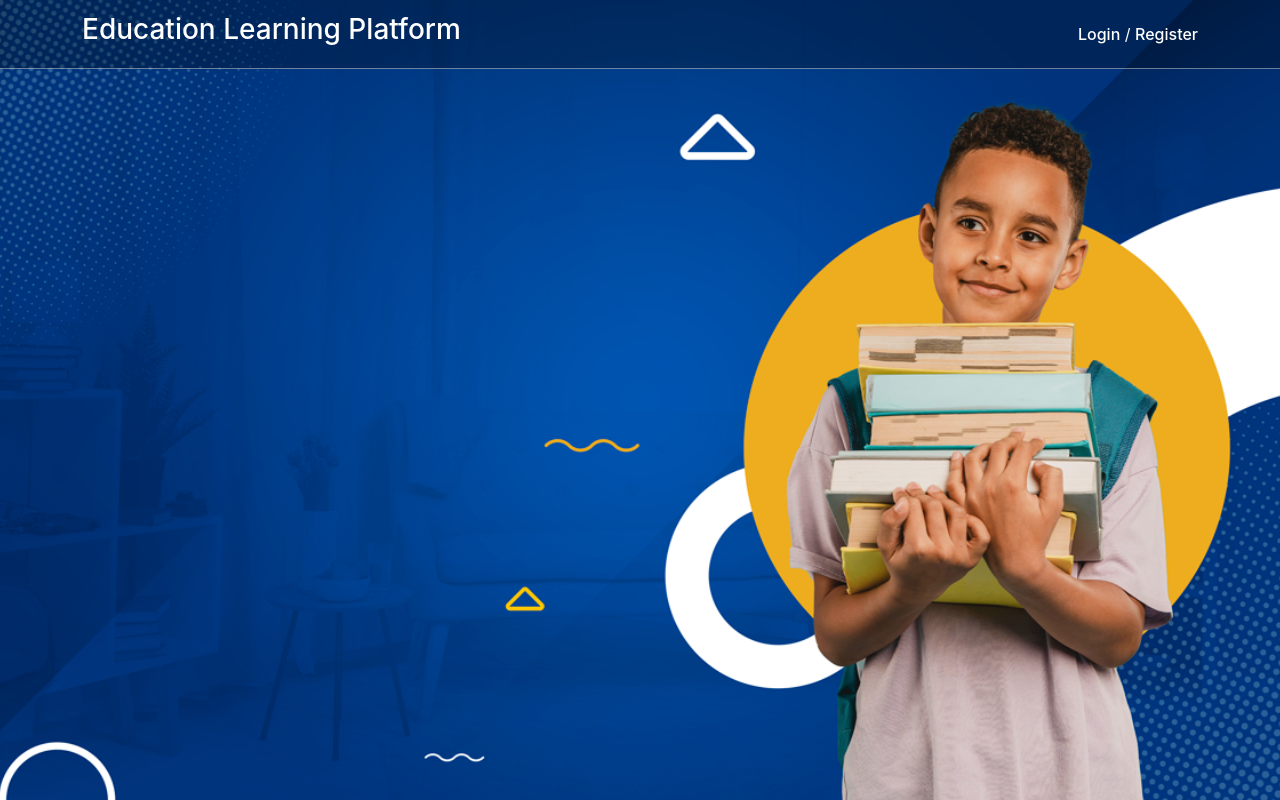
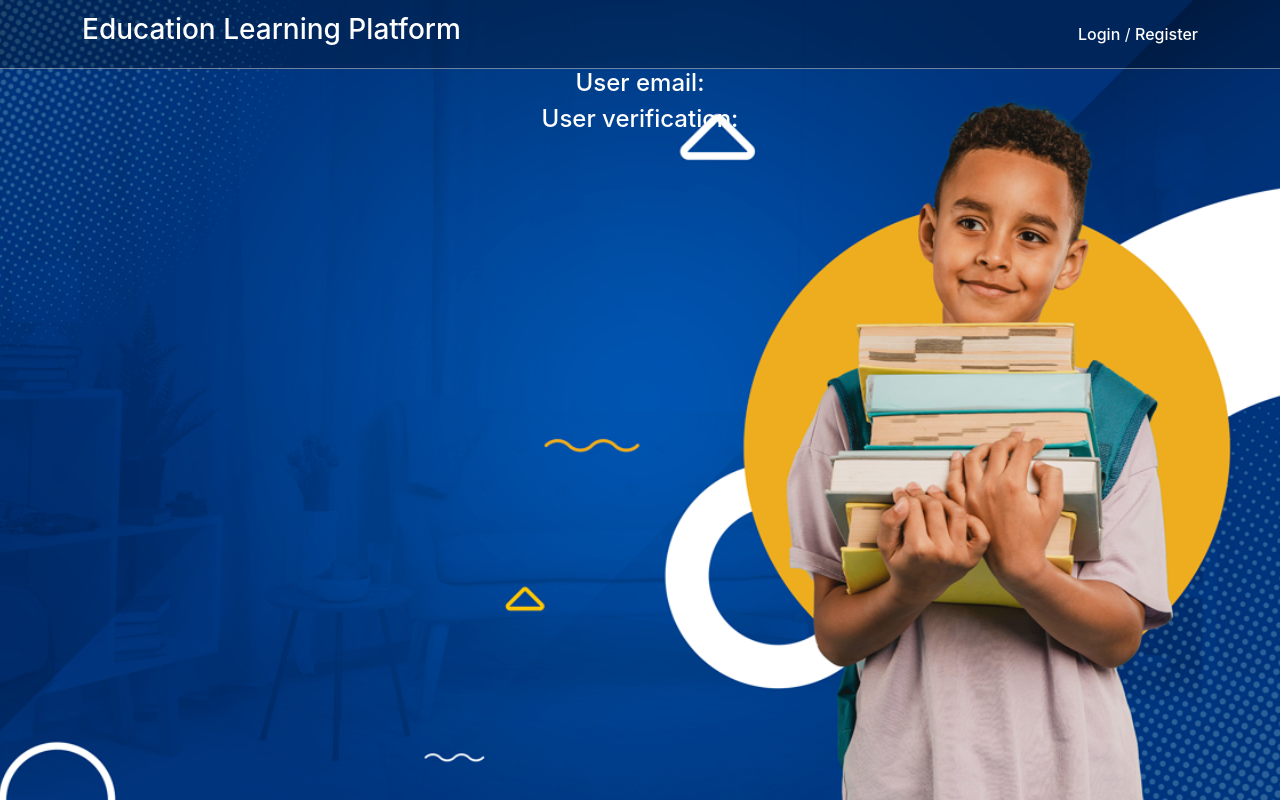
Before and after one commit to sabbir1054/elp-frontend, a React (Create React App) app: page / in a window 1280 px wide. Built offline with nearby package versions, Linux system fonts and the light colour scheme; no server answers.

Commit message:
user name

```diff
--- a/src/Components/NavBarHome/NavbarHome.jsx
+++ b/src/Components/NavBarHome/NavbarHome.jsx
@@ -1,8 +1,14 @@
 import React from 'react';
-import { Container, Navbar } from 'react-bootstrap';
+import { signOut } from "firebase/auth";
+import { Container, Nav, Navbar } from 'react-bootstrap';
+import { useAuthState } from 'react-firebase-hooks/auth';
 import { Link } from 'react-router-dom';
+import auth from '../../Firebase/Firebase.init';
 import style from './NavBarHome.module.css'
+import Out from '../Out';
 const NavbarHome = () => {
+  const [user, loading, error] = useAuthState(auth);
+
   return (
     <>
       <Navbar className={style.navBar_bg}>
@@ -13,6 +19,11 @@ const NavbarHome = () => {
           </Navbar.Brand>
           <Navbar.Toggle />
           <Navbar.Collapse className="justify-content-end ">
+            {user ? (
+              <Navbar.Text>
+               <Out></Out>
+              </Navbar.Text>
+            ) : (
               <Navbar.Text>
                 <Link
                   to="/login"
@@ -28,6 +39,7 @@ const NavbarHome = () => {
                   <h6 className="d-inline">Register</h6>
                 </Link>
               </Navbar.Text>
+            )}
           </Navbar.Collapse>
         </Container>
         <div className="text-white">
--- /dev/null
+++ b/src/Components/Out.js
@@ -0,0 +1,29 @@
+import { signOut } from 'firebase/auth';
+import React from 'react';
+import { Link } from 'react-router-dom';
+import auth from '../Firebase/Firebase.init';
+import style from "./NavBarHome/NavBarHome.module.css"
+const Out = () => {
+     const handleSignOut = () => {
+       signOut(auth)
+         .then(() => {
+           // Sign-out successful.
+         })
+         .catch((error) => {
+           // An error happened.
+         });
+     };
+    return (
+      <>
+        <Link to="/home" onClick={handleSignOut}>
+          <h6
+            className={`text-white text-decoration-none  ${style.navBar_text}`}
+          >
+            Logout
+          </h6>
+        </Link>
+      </>
+    );
+};
+
+export default Out;
--- a/src/Pages/HomePage/Home.jsx
+++ b/src/Pages/HomePage/Home.jsx
@@ -1,11 +1,23 @@
 import React from 'react';
+import { useAuthState } from 'react-firebase-hooks/auth';
 import Header from '../../Components/Header/Header';
+import auth from '../../Firebase/Firebase.init';
 import style from './Home.module.css'
+
 const Home = () => {
+    const [user, loading, error] = useAuthState(auth);
+    // console.log(`${user.emailVerified}`);
+    console.log(user?user.emailVerified:'');
     return (
-        <div className={style.home_wrapper}>
-            <Header></Header>
-        </div>
+      <div className={style.home_wrapper}>
+        <Header></Header>
+        <h4 className="text-center text-white">
+          User email: {user ? user.email : ""}
+        </h4>
+        <h4 className="text-center text-white">
+          User verification: {user? user.emailVerified?"Verified User": "Verification Not Done Yet":''}
+        </h4>
+      </div>
     );
 };
 
```
Also changed, not shown: src/App.js (+9 -7 lines). Lines whose indentation alone changed are shown as unchanged.
